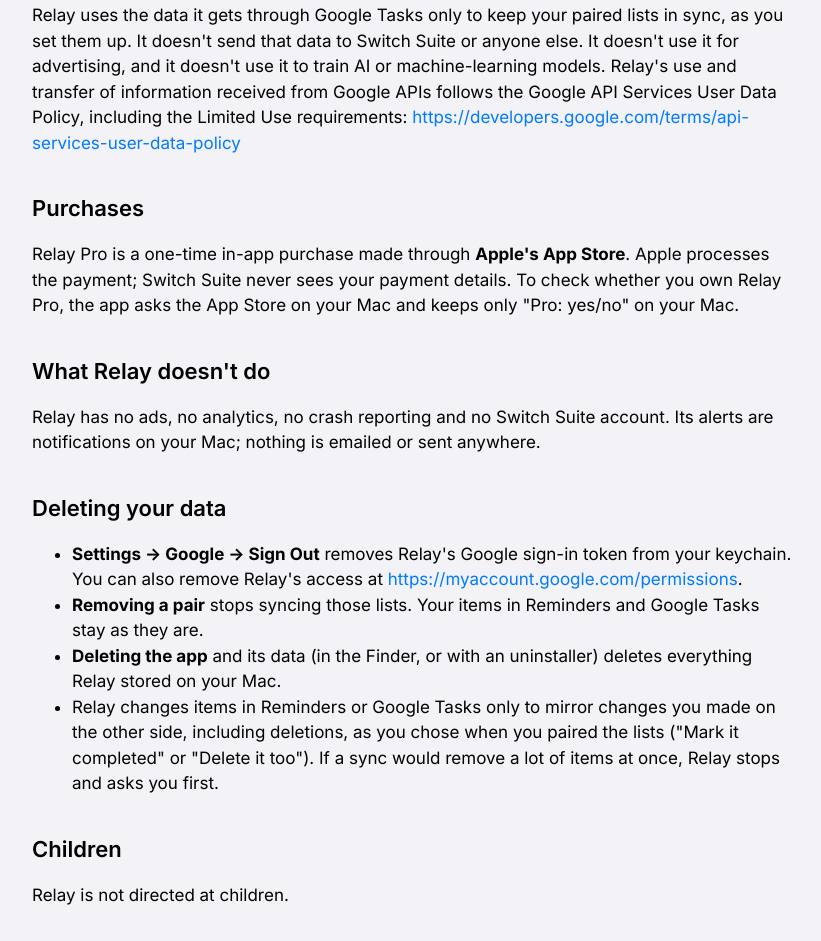
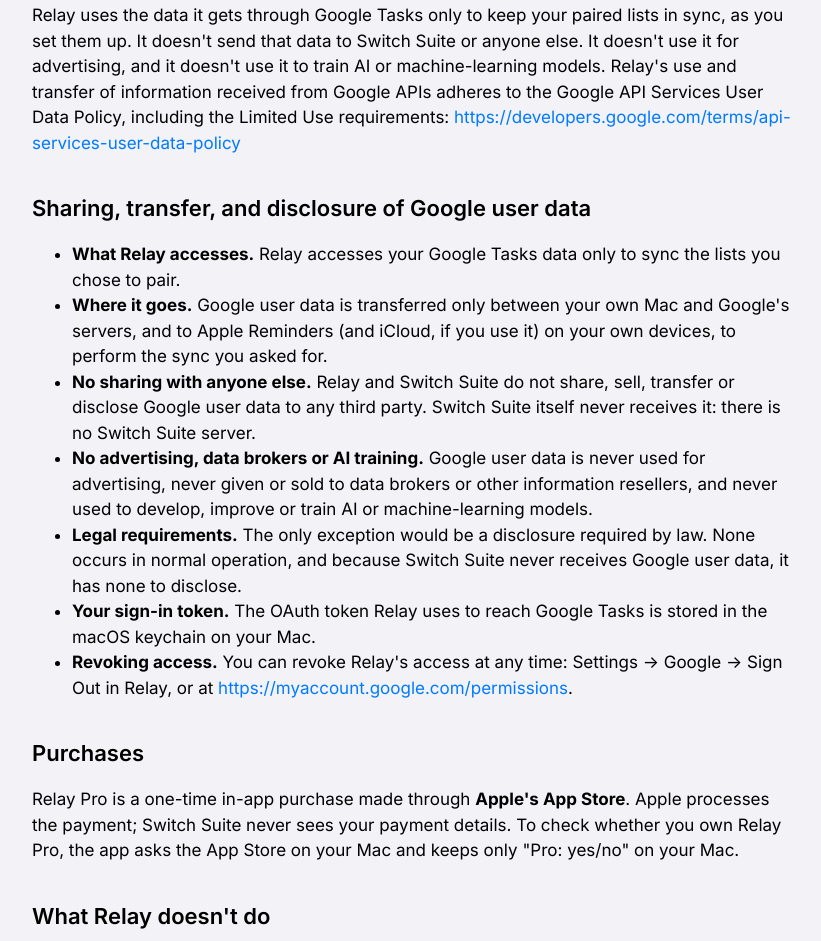
Before and after one commit to ciderguyms/switchsuite-site, a plain HTML site: page privacy/relay/index.html in a window 1280 px wide. Shown: the part 1298-2239 px from the top of the page, without its empty margins (108-929 px from the left). Drawn offline with Linux system fonts and the light colour scheme.

Commit message:
Relay privacy: add "Sharing, transfer, and disclosure of Google user data" section
For Google OAuth verification feedback ("does not state with whom you share,
transfer, or disclose Google user data"). States that Google user data moves
only between the user's Mac, Google and the user's own Apple Reminders/iCloud;
no third-party sharing, selling or disclosure; Switch Suite never receives it;
no ads, data brokers or AI/ML training; legal-requirement exception only;
token in the macOS keychain; how to revoke. Limited Use statement now reads
"adheres to". Last updated: November 14, 2026.

Co-Authored-By: Claude Opus 5.5 <noreply@anthropic.com>

```diff
--- a/privacy/relay/index.html
+++ b/privacy/relay/index.html
@@ -23,7 +23,7 @@
 <article class="page">
 <p class="meta"><a href="../">&larr; Privacy</a></p>
 <h1>Relay by Switch Suite: Privacy Policy</h1>
-<p class="meta">Last updated: November 11, 2026</p>
+<p class="meta">Last updated: November 14, 2026</p>
 <p>Relay by Switch Suite ("Relay", "the app") is a Mac app published by Switch Suite. It keeps lists you choose in Apple Reminders on your Mac in sync with your Google Tasks. <strong>Switch Suite has no server for Relay and doesn't receive your lists, your Google account or any other personal data.</strong> Your lists move only between your Mac, Apple's Reminders service (which Apple syncs through iCloud if you use it) and your Google Tasks.</p>
 <h2>What Relay reads and writes</h2>
 <p>With your permission (macOS asks once), Relay reads and updates <strong>only the Reminders lists you pair</strong>. For each item it syncs the title, notes, whether it's completed, and the due date. It doesn't read or change any other list, or other details such as alarms, priority, flags, tags, locations, URLs or attachments.</p>
@@ -40,7 +40,17 @@
 </ul>
 <p>The settings, database and log are stored in Relay's own private app storage on your Mac.</p>
 <h2>How Relay uses Google user data</h2>
-<p>Relay uses the data it gets through Google Tasks only to keep your paired lists in sync, as you set them up. It doesn't send that data to Switch Suite or anyone else. It doesn't use it for advertising, and it doesn't use it to train AI or machine-learning models. Relay's use and transfer of information received from Google APIs follows the Google API Services User Data Policy, including the Limited Use requirements: <a href="https://developers.google.com/terms/api-services-user-data-policy">https://developers.google.com/terms/api-services-user-data-policy</a></p>
+<p>Relay uses the data it gets through Google Tasks only to keep your paired lists in sync, as you set them up. It doesn't send that data to Switch Suite or anyone else. It doesn't use it for advertising, and it doesn't use it to train AI or machine-learning models. Relay's use and transfer of information received from Google APIs adheres to the Google API Services User Data Policy, including the Limited Use requirements: <a href="https://developers.google.com/terms/api-services-user-data-policy">https://developers.google.com/terms/api-services-user-data-policy</a></p>
+<h2>Sharing, transfer, and disclosure of Google user data</h2>
+<ul>
+<li><strong>What Relay accesses.</strong> Relay accesses your Google Tasks data only to sync the lists you chose to pair.</li>
+<li><strong>Where it goes.</strong> Google user data is transferred only between your own Mac and Google's servers, and to Apple Reminders (and iCloud, if you use it) on your own devices, to perform the sync you asked for.</li>
+<li><strong>No sharing with anyone else.</strong> Relay and Switch Suite do not share, sell, transfer or disclose Google user data to any third party. Switch Suite itself never receives it: there is no Switch Suite server.</li>
+<li><strong>No advertising, data brokers or AI training.</strong> Google user data is never used for advertising, never given or sold to data brokers or other information resellers, and never used to develop, improve or train AI or machine-learning models.</li>
+<li><strong>Legal requirements.</strong> The only exception would be a disclosure required by law. None occurs in normal operation, and because Switch Suite never receives Google user data, it has none to disclose.</li>
+<li><strong>Your sign-in token.</strong> The OAuth token Relay uses to reach Google Tasks is stored in the macOS keychain on your Mac.</li>
+<li><strong>Revoking access.</strong> You can revoke Relay's access at any time: Settings → Google → Sign Out in Relay, or at <a href="https://myaccount.google.com/permissions">https://myaccount.google.com/permissions</a>.</li>
+</ul>
 <h2>Purchases</h2>
 <p>Relay Pro is a one-time in-app purchase made through <strong>Apple's App Store</strong>. Apple processes the payment; Switch Suite never sees your payment details. To check whether you own Relay Pro, the app asks the App Store on your Mac and keeps only "Pro: yes/no" on your Mac.</p>
 <h2>What Relay doesn't do</h2>
```
